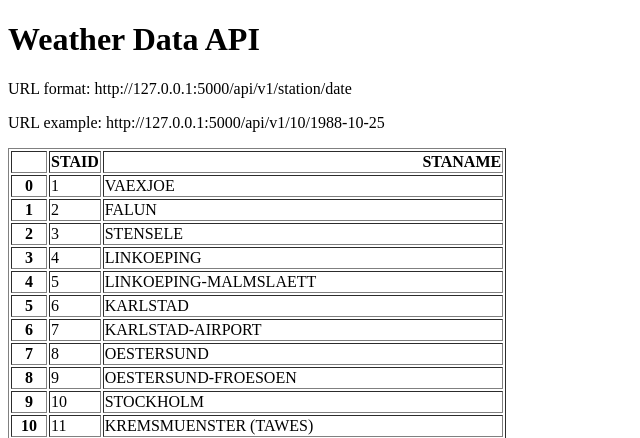
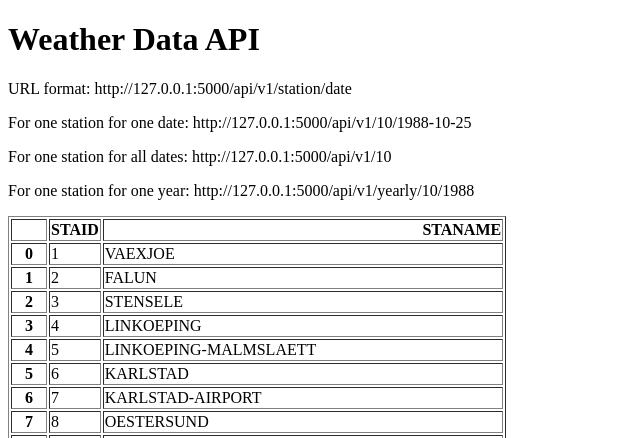
Before and after one commit to lenkamac/historical_weather_data_api, a Flask app: page / in a window 1280 px wide. Shown: the top 438 px of the page, without its empty margins (0-640 px from the left). Run offline with Flask 3, Linux system fonts and the light colour scheme.

Commit message:
Add URL endpoint for yearly and all data

```diff
--- a/app.py
+++ b/app.py
@@ -23,6 +23,23 @@ def about(station, date):  # put application's code here
         'temperature': temperature
     }
 
+@app.route('/api/v1/<station>')
+def all_data(station):
+    filename = 'data_small/TG_STAID' + str(station).zfill(6) + '.txt'
+    df = pd.read_csv(filename, skiprows=20, parse_dates=["    DATE"])
+    result = df.to_dict(orient='records')
+    return result
+
+
+@app.route('/api/v1/yearly/<station>/<year>')
+def yearly(station, year):
+    filename = 'data_small/TG_STAID' + str(station).zfill(6) + '.txt'
+    df = pd.read_csv(filename, skiprows=20)
+    df["    DATE"] = df["    DATE"].astype(str)
+    result = df[df["    DATE"].str.startswith(str(year))].to_dict(orient='records')
+    return result
+
+
 
 if __name__ == '__main__':
     app.run(debug=True)
--- a/templates/home.html
+++ b/templates/home.html
@@ -7,7 +7,9 @@
 <body>
     <h1>Weather Data API</h1>
     <p>URL format: http://127.0.0.1:5000/api/v1/station/date</p>
-    <p>URL example: http://127.0.0.1:5000/api/v1/10/1988-10-25</p>
+    <p>For one station for one date: http://127.0.0.1:5000/api/v1/10/1988-10-25</p>
+    <p>For one station for all dates: http://127.0.0.1:5000/api/v1/10</p>
+    <p>For one station for one year: http://127.0.0.1:5000/api/v1/yearly/10/1988</p>
     <p>{{ data|safe }}</p>
 </body>
 </html>
```
